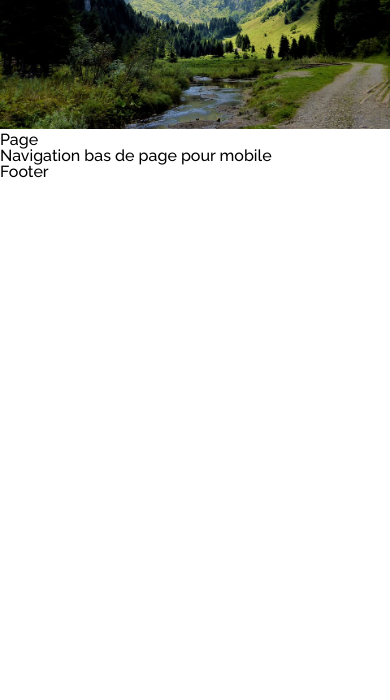
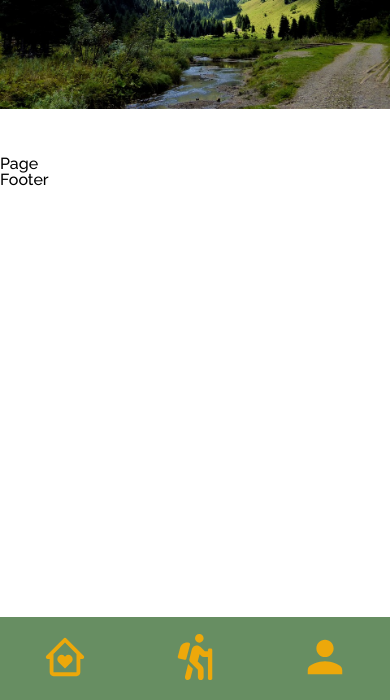
Before and after one commit to celinedepauw/Orando, a React app: page / in a window 390 px wide. Shown: the part 144-844 px from the top of the page. Built offline with nearby package versions, Linux system fonts and the light colour scheme; a web font is replaced by a local one.

Commit message:
create mobilenav layout

```diff
--- a/src/components/App/index.js
+++ b/src/components/App/index.js
@@ -3,6 +3,7 @@ import React from 'react';
 
 // == Import
 import Header from 'src/components/Header';
+import MobileNav from 'src/components/MobileNav';
 import './styles.scss';
 
 
@@ -11,7 +12,7 @@ const App = () => (
   <div className="app">
     <Header />
     <div>Page</div>
-    <div>Navigation bas de page pour mobile</div>
+    <MobileNav />
     <footer>Footer</footer>
   </div>
 );
--- a/src/components/Header/header.scss
+++ b/src/components/Header/header.scss
@@ -1,12 +1,16 @@
 @use 'src/styles/vars';
 
-
+//some ajustement to do about header height and header_image margin-top
+//think about media queries to ipad and desktop
 
 .header {
   position: relative;
+  height: 300px;
+  overflow: hidden;
 
   .header_image {
     width: 100%;
+    margin-top: -20px;
   }
 
   .header_content {
--- a/src/components/MobileNav/index.js
+++ b/src/components/MobileNav/index.js
@@ -0,0 +1,27 @@
+import React from 'react';
+
+// icons from https://react-icons.github.io/react-icons
+import { BiHomeHeart } from 'react-icons/bi';
+// import { IoCreate } from 'react-icons/io';
+import { FaHiking } from 'react-icons/fa';
+// to connection - connected
+import { IoPersonCircleOutline, IoMdPerson } from 'react-icons/io';
+
+import './mobilenav.scss';
+
+const MobileNav = () => (
+  <div className="mobilenav">
+    <button className="mobilenav_home" type="submit">
+      <BiHomeHeart size={46} />
+    </button>
+    <button className="mobilenav_create" type="submit">
+      <FaHiking size={46} />
+    </button>
+    <button className="mobilenav_connected" type="submit">
+      <IoMdPerson size={46} />
+    </button>
+  </div>
+
+);
+
+export default MobileNav;
--- a/src/components/MobileNav/mobilenav.scss
+++ b/src/components/MobileNav/mobilenav.scss
@@ -0,0 +1,30 @@
+@use 'src/styles/vars';
+
+
+.mobilenav {
+  position:fixed;
+  bottom: 0;
+  width: 100%;
+  display: flex;
+  justify-content: space-around;
+  background-color: vars.$darkGreen;
+  padding: 1rem 0 1rem 0;
+
+  .mobilenav_home {
+    border: none;
+    background-color: vars.$darkGreen;
+    color: vars.$darkYellow;
+  }
+
+  .mobilenav_create {
+    border: none;
+    background-color: vars.$darkGreen;
+    color: vars.$darkYellow;
+  }
+
+  .mobilenav_connected {
+    border: none;
+    background-color: vars.$darkGreen;
+    color: vars.$darkYellow;
+  }
+}
```
